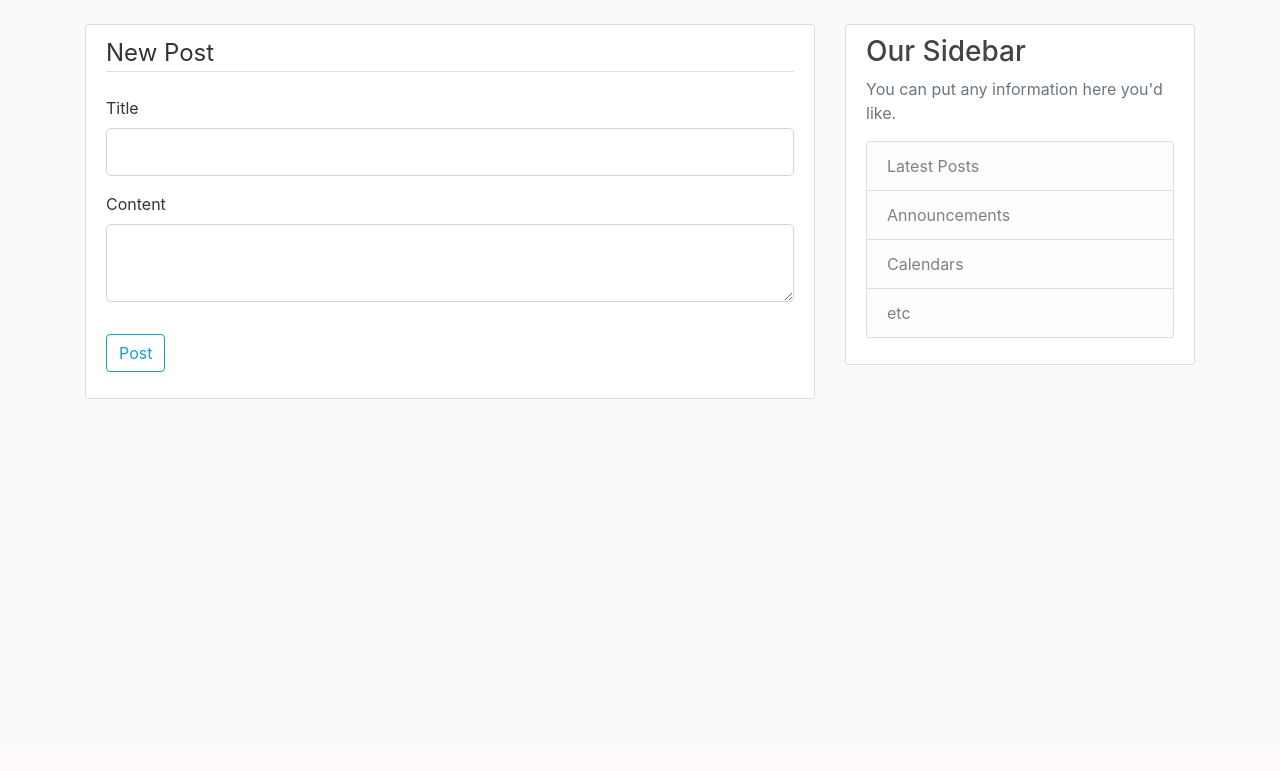
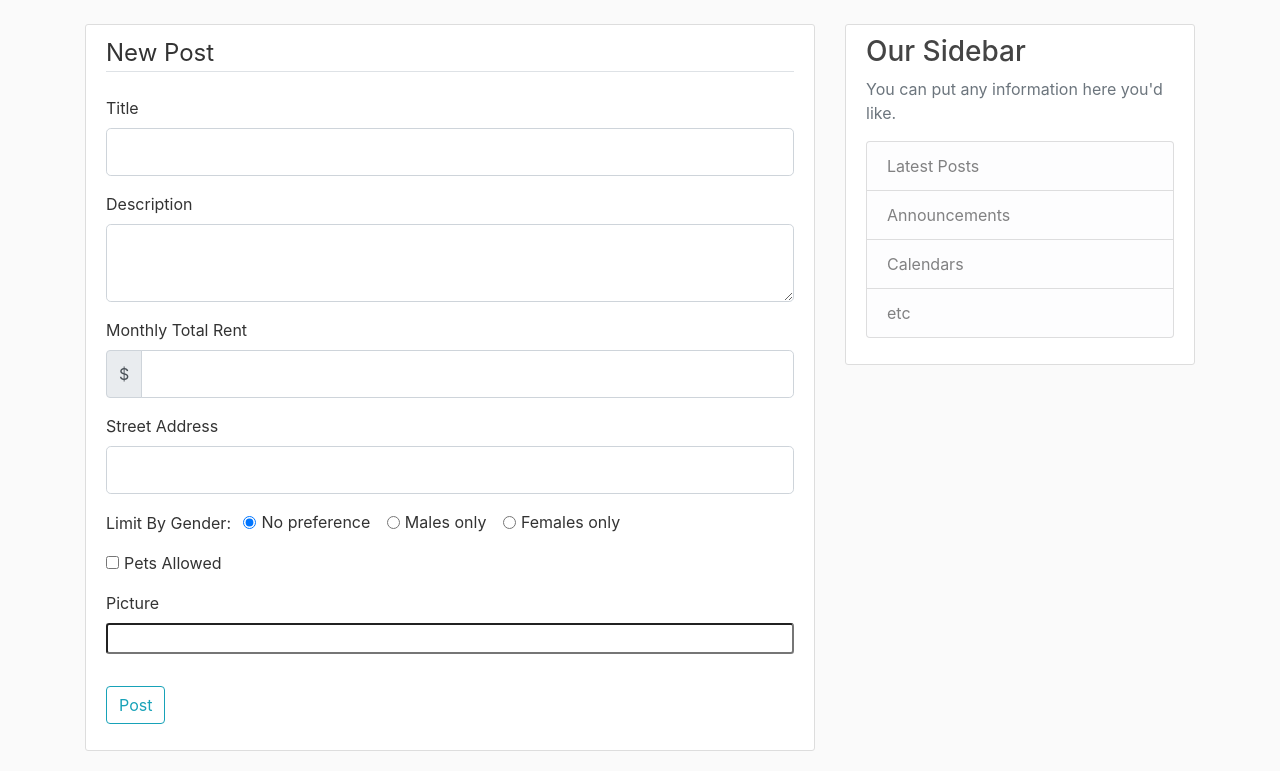
Before and after one commit to root1337/cs506-spike, a Flask app: page /post/new in a window 1280 px wide. Shown: the part 56-827 px from the top of the page. Before the commit the page ends 455 px from the top, so only its background shows below. Run offline with Flask 2, Linux system fonts and the light colour scheme; the visitor is signed in with stand-in values (Sample User, id 1); some libraries are stand-ins or nearby versions.

Commit message:
new post page made?

```diff
--- a/livewell/forms.py
+++ b/livewell/forms.py
@@ -1,7 +1,7 @@
 from flask_wtf import FlaskForm
 from flask_wtf.file import FileField, FileAllowed
 from flask_login import current_user
-from wtforms import StringField, PasswordField, SubmitField, BooleanField, TextAreaField
+from wtforms import StringField, PasswordField, SubmitField, BooleanField, TextAreaField, DecimalField, RadioField, MultipleFileField
 from wtforms.validators import DataRequired, Length, Email, EqualTo, ValidationError
 from livewell.models import User
 
@@ -41,7 +41,7 @@ class UpdateAccountForm(FlaskForm):
     email = StringField('Email',
                         validators=[DataRequired(), Email()])
     picture = FileField('Update Profile Picture',
-                         validators=[FileAllowed(['jpg','png'])])
+                         validators=[FileAllowed(['jpg', 'png'])])
     submit = SubmitField('Update')
 
     def validate_username(self, username):
@@ -59,5 +59,10 @@ class UpdateAccountForm(FlaskForm):
 
 class PostForm(FlaskForm):
     title = StringField('Title', validators=[DataRequired()])
-    content = TextAreaField('Content', validators=[DataRequired()])
+    content = TextAreaField('Description', validators=[DataRequired()])
+    rent = DecimalField('Monthly Total Rent', places=2, validators=[DataRequired()])
+    address = StringField('Street Address', validators=[DataRequired(), Length(max=140)])
+    gender_filter = RadioField('Limit By Gender:', choices=[(0, 'No preference'), (1, 'Males only'), (2, 'Females only')], coerce=int, default='0')  #, validators=[DataRequired()])
+    pet_filter = BooleanField('Pets Allowed')
+    picture = StringField('Picture', validators=[Length(max=140)])
     submit = SubmitField('Post')
--- a/livewell/models.py
+++ b/livewell/models.py
@@ -25,8 +25,17 @@ class Post(db.Model):
     title = db.Column(db.String(100), nullable=False)
     date_posted = db.Column(db.DateTime, nullable=False,
                             default=datetime.utcnow)
-    content = db.Column(db.Text, nullable=False)
+    content = db.Column(db.Text, nullable=False) #description
     user_id = db.Column(db.Integer, db.ForeignKey('user.id'), nullable=False)
 
+    # House stuff
+    rent = db.Column(db.Float, nullable=False)
+    availability = db.Column(db.Boolean, nullable=False)
+    address = db.Column(db.String(140), nullable=False)
+    gender_filter = db.Column(db.Integer, nullable=False)
+    pet_filter = db.Column(db.Boolean, nullable=False)
+    picture = db.Column(db.String(140), nullable=True) # link to file hosting website
+    #images = db.relationship('Image', backref='post', lazy=True)
+
     def __repr__(self):
-        return f"Post('{self.title}', '{self.date_posted}')"
+        return f"Post('{self.title}', '{self.rent}', '{self.date_posted}')"
--- a/livewell/routes.py
+++ b/livewell/routes.py
@@ -96,7 +96,11 @@ def account():
 def new_post():
     form = PostForm()
     if form.validate_on_submit():
-        post = Post(title=form.title.data, content=form.content.data, author=current_user)
+
+        post = Post(title=form.title.data, content=form.content.data, author=current_user,
+                    rent=form.rent.data, availability=True, address=form.address.data,
+                    pet_filter=form.pet_filter.data, gender_filter=int(form.gender_filter.data), picture=form.picture.data)
+
         db.session.add(post)
         db.session.commit()
         flash('Your post has been created!', 'success')
--- a/livewell/templates/create_post.html
+++ b/livewell/templates/create_post.html
@@ -31,6 +31,84 @@
                         {{ form.content(class="form-control form-control-lg") }}
                     {% endif %}
                 </div>
+                <div class="form-group">
+                    {{ form.rent.label(class="form-control-label") }}
+                    {% if form.rent.errors %}
+                        {{ form.rent(class="form-control form-control-lg is-invalid", type="number") }}
+                        <div class="invalid-feedback">
+                            {% for error in form.rent.errors %}
+                                <span>{{ error }}</span>
+                            {% endfor %}
+                        </div>
+                    {% else %}
+                        <div class="input-group mb-3">
+                            <div class="input-group-prepend">
+                                <span class="input-group-text">$</span>
+                            </div>
+                            {{ form.rent(class="form-control form-control-lg", type="number") }}
+                        </div>
+                    {% endif %}
+                </div>
+                <div class="form-group">
+                    {{ form.address.label(class="form-control-label") }}
+                    {% if form.address.errors %}
+                        {{ form.address(class="form-control form-control-lg is-invalid") }}
+                        <div class="invalid-feedback">
+                            {% for error in form.address.errors %}
+                                <span>{{ error }}</span>
+                            {% endfor %}
+                        </div>
+                    {% else %}
+                        {{ form.address(class="form-control form-control-lg") }}
+                    {% endif %}
+                </div>
+                <div class="form-group">
+                    <span class="mr-2">{{ form.gender_filter.label(class="form-check-label") }}</span>
+                    {% if form.gender_filter.errors %}
+                        {% for subfield in form.gender_filter %}
+                            <div class="form-check form-check-inline">
+                                {{ subfield(class="form-check-input is-invalid") }}
+                                {{ subfield.label(class="form-check-label") }}
+                            </div>
+                        {% endfor %}
+                        <div class="invalid-feedback">
+                            {% for error in form.gender_filter.errors %}
+                                <span>{{ error }}</span>
+                            {% endfor %}
+                        </div>
+                    {% else %}
+                        {% for subfield in form.gender_filter %}
+                            <div class="form-check form-check-inline">
+                                {{ subfield(class="form-check-input") }}
+                                {{ subfield.label(class="form-check-label") }}
+                            </div>
+                        {% endfor %}
+                    {% endif %}
+                </div>
+                <div class="form-group">
+                    {% if form.pet_filter.errors %}
+                        {{ form.pet_filter(class="form-check is-invalid") }}
+                        <div class="invalid-feedback">
+                            {% for error in form.pet_filter.errors %}
+                                <span>{{ error }}</span>
+                            {% endfor %}
+                        </div>
+                    {% else %}
+                        <div class="form-check form-check-inline">
+                            {{ form.pet_filter(class="form-check-input form-check") }}
+                            {{ form.pet_filter.label(class="form-check-label") }}
+                        </div>
+                    {% endif %}
+                </div>
+                <div class="form-group">
+                    {{ form.picture.label() }}
+                    {{ form.picture(class="form-control-file form-control-sm") }}
+                    {% if form.picture.errors %}
+                        {% for error in form.picture.errors %}
+                            <span class="text-danger">{{ error }}</span><br>
+                        {% endfor %}
+                    {% endif %}
+                </div>
             </fieldset>
             <div class="form-group">
                 {{ form.submit(class="btn btn-outline-info") }}
```
